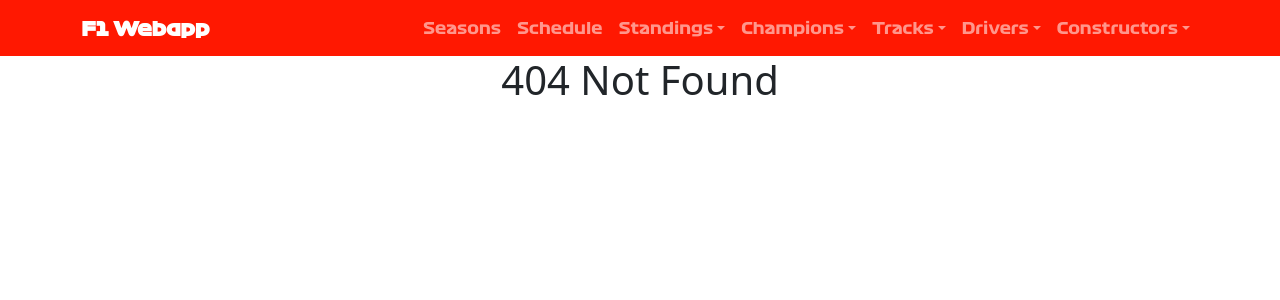
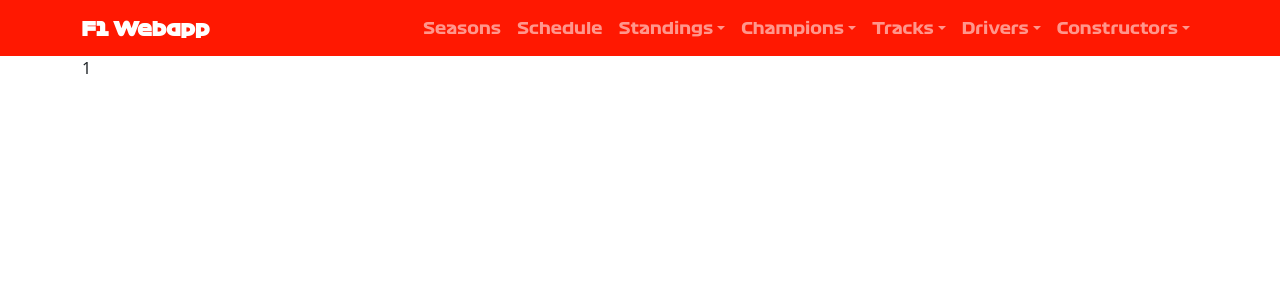
Before and after one commit to David-SDA/f1_webapp, a React (Create React App) app: page /allTracks/1 in a window 1280 px wide. Before the commit this address had no page. Shown: the top 300 px of the page. Built offline with nearby package versions, Linux system fonts and the light colour scheme.

Commit message:
Ajout d'un lien vers la page d'un circuit

```diff
--- a/src/App.jsx
+++ b/src/App.jsx
@@ -17,6 +17,7 @@ import DriverChampionsPage from './components/champions/driver/DriverChampionsPa
 import ConstructorChampionsPage from './components/champions/constructor/ConstructorChampionsPage';
 import CurrentTracksPage from './components/tracks/current/CurrentTracksPage';
 import AllTracksPage from './components/tracks/all/AllTracksPage';
+import AllTracksOnePage from './components/tracks/all/AllTracksOnePage';
 import NotFoundPage from './components/NotFoundPage';
 
 function App() {
@@ -34,6 +35,7 @@ function App() {
                     <Route path='/constructorChampions' element={<ConstructorChampionsPage />} />
                     <Route path='/currentTracks' element={<CurrentTracksPage />} />
                     <Route path='/allTracks' element={<AllTracksPage />} />
+                    <Route path='/allTracks/:circuitId' element={<AllTracksOnePage />} />
                     <Route path='*' element={<NotFoundPage />} />
                 </Routes>
             </div>
--- a/src/components/tracks/TracksCardContainer.jsx
+++ b/src/components/tracks/TracksCardContainer.jsx
@@ -3,6 +3,7 @@ import React from "react";
 import { Card, Col, Image, ListGroup } from "react-bootstrap";
 
 export default function TracksCardContainer({
+    circuitId,
     circuitName,
     imageTrack,
     imageCountry,
@@ -27,7 +28,7 @@ export default function TracksCardContainer({
     return (
         <Col xs={12} sm={12} md={6} lg={4} xxl={3}>
             <Card className="mb-2 rounded-top-5 overflow-hidden">
-                <a href="###" className="link-light link-underline-opacity-0 link-underline-opacity-100-hover">
+                <a href={"/allTracks/" + circuitId} className="link-light link-underline-opacity-0 link-underline-opacity-100-hover">
                     <Card.Header className="d-flex justify-content-center align-items-center p-2 text-center rounded-top-5" style={{backgroundColor: "#ff1801", height: "80px"}}>
                         <span className="text-white" style={textWide}>{circuitName}</span>
                     </Card.Header>
--- /dev/null
+++ b/src/components/tracks/all/AllTracksOnePage.jsx
@@ -0,0 +1,13 @@
+import React from "react";
+import { Container } from "react-bootstrap";
+import { useParams } from "react-router-dom";
+
+export default function AllTracksOnePage(){
+    let { circuitId } = useParams();
+
+    return (
+        <Container>
+            <p>{circuitId}</p>
+        </Container>
+    );
+}
--- a/src/components/tracks/all/AllTracksPage.jsx
+++ b/src/components/tracks/all/AllTracksPage.jsx
@@ -113,6 +113,7 @@ export default function AllTracksPage() {
                             return (
                                 <TracksCardContainer
                                     key={index}
+                                    circuitId={track?.circuitId}
                                     circuitName={track?.circuitName}
                                     imageTrack={allTracks[track?.circuitId]}
                                     imageCountry={flags[track?.Location?.country]}
--- a/src/components/tracks/current/CurrentTracksPage.jsx
+++ b/src/components/tracks/current/CurrentTracksPage.jsx
@@ -60,6 +60,7 @@ export default function CurrentTracksPage() {
                             return (
                                 <TracksCardContainer
                                     key={index}
+                                    circuitId={track?.circuitId}
                                     circuitName={track?.circuitName}
                                     imageTrack={currentYearTracks[track?.circuitId]}
                                     imageCountry={flags[track?.Location?.country]}
```
